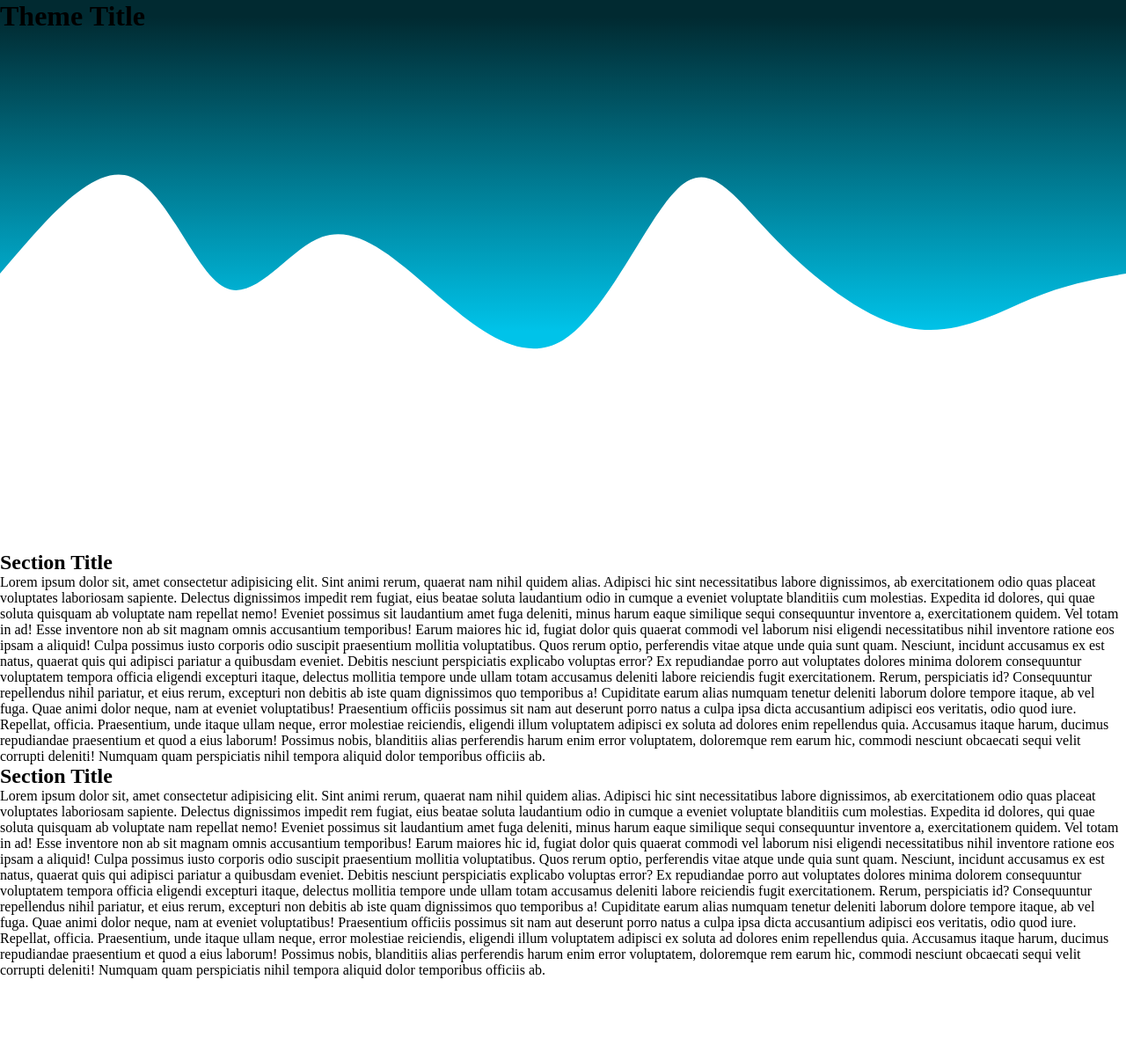
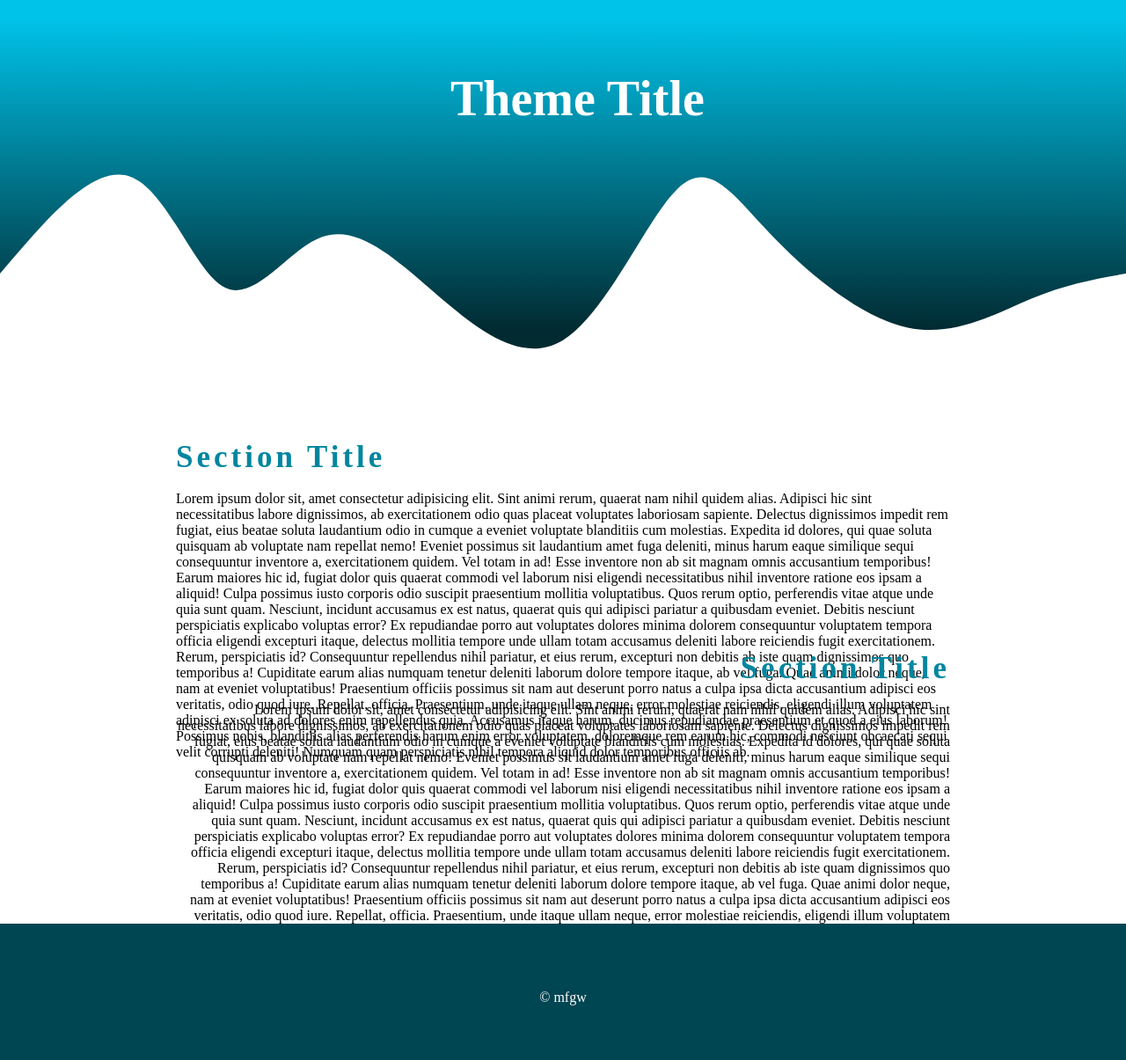
Before and after one commit to Buhler1/mobile-friendly-practice, a plain HTML site: page index.html in a window 1280 px wide. Shown: the whole page at 88% size. Before the commit the page ends 1112 px from the top, so only its background shows below. Drawn offline with Linux system fonts and the light colour scheme.

Commit message:
added styling

```diff
--- a/index.html
+++ b/index.html
@@ -9,7 +9,7 @@
 </head>
 <body>
     <h1>Theme Title</h1>
-    <svg width="100%" height="100%" id="svg" viewBox="0 0 1440 700" xmlns="http://www.w3.org/2000/svg" class="transition duration-300 ease-in-out delay-150 wave"><defs><linearGradient id="gradient" x1="50%" y1="0%" x2="50%" y2="100%"><stop offset="5%" stop-color="#00c3e9ff"></stop><stop offset="95%" stop-color="#012a31ff"></stop></linearGradient></defs><path d="M 0,700 C 0,700 0,350 0,350 C 37.86770731449417,343.38963493616006 75.73541462898834,336.7792698723202 121,318 C 166.26458537101166,299.2207301276798 218.92604879854082,268.2725554468794 279,281 C 339.0739512014592,293.7274445531206 406.5603901768485,350.1305083401623 455,401 C 503.4396098231515,451.8694916598377 532.8323904940653,497.2054111924714 573,459 C 613.1676095059347,420.7945888075286 664.11004784689,299.0478468899522 720,265 C 775.88995215311,230.95215311004782 836.7274181183747,284.60320124771994 889,330 C 941.2725818816253,375.39679875228006 984.9802796796109,412.53934811916787 1028,397 C 1071.019720320389,381.46065188083213 1113.3514631631815,313.23940627560864 1152,332 C 1190.6485368368185,350.76059372439136 1225.6138676676624,456.5030267783975 1273,474 C 1320.3861323323376,491.4969732216025 1380.1930661661688,420.74848661080125 1440,350 C 1440,350 1440,700 1440,700 Z" stroke="none" stroke-width="0" fill="url(#gradient)" class="transition-all duration-300 ease-in-out delay-150 path-0" transform="rotate(-180 720 350)"></path></svg>
+    <svg width="100%" height="100%" id="svg" viewBox="0 0 1440 700" xmlns="http://www.w3.org/2000/svg" class="transition duration-300 ease-in-out delay-150 wave"><defs><linearGradient id="gradient" x1="50%" y1="0%" x2="50%" y2="100%"><stop offset="5%" stop-color="#012a31ff"></stop><stop offset="95%" stop-color="#00c3e9ff"></stop></linearGradient></defs><path d="M 0,700 C 0,700 0,350 0,350 C 37.86770731449417,343.38963493616006 75.73541462898834,336.7792698723202 121,318 C 166.26458537101166,299.2207301276798 218.92604879854082,268.2725554468794 279,281 C 339.0739512014592,293.7274445531206 406.5603901768485,350.1305083401623 455,401 C 503.4396098231515,451.8694916598377 532.8323904940653,497.2054111924714 573,459 C 613.1676095059347,420.7945888075286 664.11004784689,299.0478468899522 720,265 C 775.88995215311,230.95215311004782 836.7274181183747,284.60320124771994 889,330 C 941.2725818816253,375.39679875228006 984.9802796796109,412.53934811916787 1028,397 C 1071.019720320389,381.46065188083213 1113.3514631631815,313.23940627560864 1152,332 C 1190.6485368368185,350.76059372439136 1225.6138676676624,456.5030267783975 1273,474 C 1320.3861323323376,491.4969732216025 1380.1930661661688,420.74848661080125 1440,350 C 1440,350 1440,700 1440,700 Z" stroke="none" stroke-width="0" fill="url(#gradient)" class="transition-all duration-300 ease-in-out delay-150 path-0" transform="rotate(-180 720 350)"></path></svg>
     <section>
         <h2>Section Title</h2>
         <p>Lorem ipsum dolor sit, amet consectetur adipisicing elit. Sint animi rerum, quaerat nam nihil quidem alias. Adipisci hic sint necessitatibus labore dignissimos, ab exercitationem odio quas placeat voluptates laboriosam sapiente.
@@ -23,7 +23,7 @@
         Praesentium, unde itaque ullam neque, error molestiae reiciendis, eligendi illum voluptatem adipisci ex soluta ad dolores enim repellendus quia. Accusamus itaque harum, ducimus repudiandae praesentium et quod a eius laborum!
         Possimus nobis, blanditiis alias perferendis harum enim error voluptatem, doloremque rem earum hic, commodi nesciunt obcaecati sequi velit corrupti deleniti! Numquam quam perspiciatis nihil tempora aliquid dolor temporibus officiis ab.</p>
     </section>
-    <section>
+    <section class="right">
         <h2>Section Title</h2>
         <p>Lorem ipsum dolor sit, amet consectetur adipisicing elit. Sint animi rerum, quaerat nam nihil quidem alias. Adipisci hic sint necessitatibus labore dignissimos, ab exercitationem odio quas placeat voluptates laboriosam sapiente.
         Delectus dignissimos impedit rem fugiat, eius beatae soluta laudantium odio in cumque a eveniet voluptate blanditiis cum molestias. Expedita id dolores, qui quae soluta quisquam ab voluptate nam repellat nemo!
@@ -36,5 +36,8 @@
         Praesentium, unde itaque ullam neque, error molestiae reiciendis, eligendi illum voluptatem adipisci ex soluta ad dolores enim repellendus quia. Accusamus itaque harum, ducimus repudiandae praesentium et quod a eius laborum!
         Possimus nobis, blanditiis alias perferendis harum enim error voluptatem, doloremque rem earum hic, commodi nesciunt obcaecati sequi velit corrupti deleniti! Numquam quam perspiciatis nihil tempora aliquid dolor temporibus officiis ab.</p>
     </section>
+    <footer>
+        <p class="copyright">&copy; mfgw</p>
+    </footer>
 </body>
 </html>
--- a/styles/style.css
+++ b/styles/style.css
@@ -10,5 +10,41 @@
 
 h1 {
     position: absolute;
+    left: 40%;
+    top: 10%;
+    color: white;
+    font-size: 56px;
+}
 
+section {
+    position: absolute;
+    top: 60%;
+    padding: 20px 200px;
 }
+
+h2 {
+    color: #01869f;
+    padding-bottom: 2%;
+    font-size: 35px;
+    letter-spacing: 4px;
+}
+
+.right {
+    text-align: right;
+    top: 90%;
+}
+
+footer p {
+    position: absolute;
+    top: 125%;
+    height: 80px;
+    width: 100%;
+    text-align: center;
+    background-color: #004552;
+    color: #fff;
+    margin-top: 50px;
+}
+
+.copyright {
+    padding-top: 75px;
+}
```
